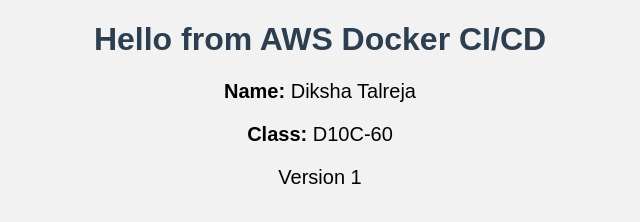
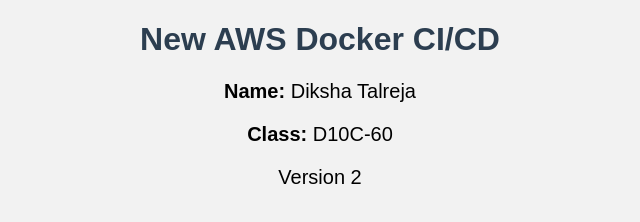
Before and after one commit to Diksha-talreja/webapp, a plain HTML site: page index.html in a window 1280 px wide. Shown: the whole page, without its empty margins (320-960 px from the left). Drawn offline with Linux system fonts and the light colour scheme.

Commit message:
Update index.html

```diff
--- a/index.html
+++ b/index.html
@@ -19,12 +19,12 @@
 
 <body>
 
-<h1>Hello from AWS Docker CI/CD </h1>
+<h1>New AWS Docker CI/CD </h1>
 
 <p><b>Name:</b> Diksha Talreja</p>
 <p><b>Class:</b> D10C-60</p>
 
-<p>Version 1</p>
+<p>Version 2</p>
 
 </body>
 </html>
```
